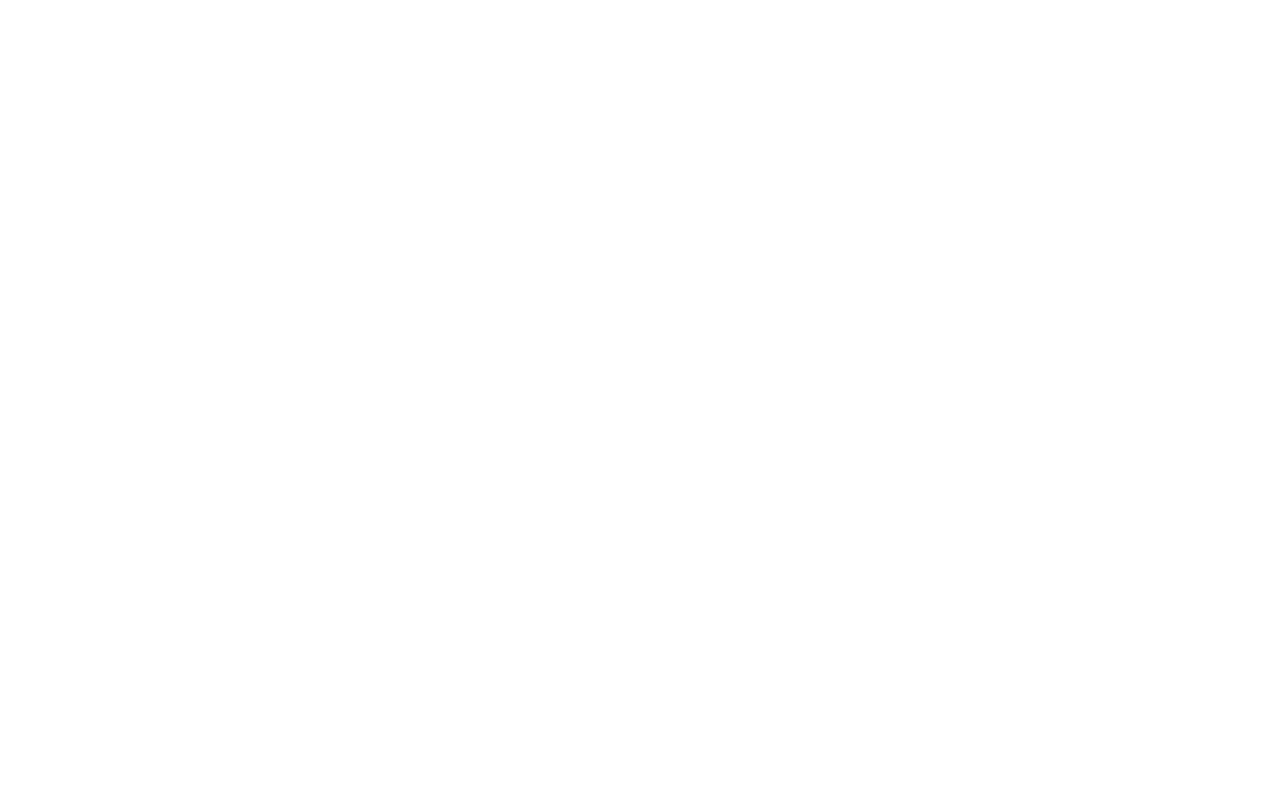
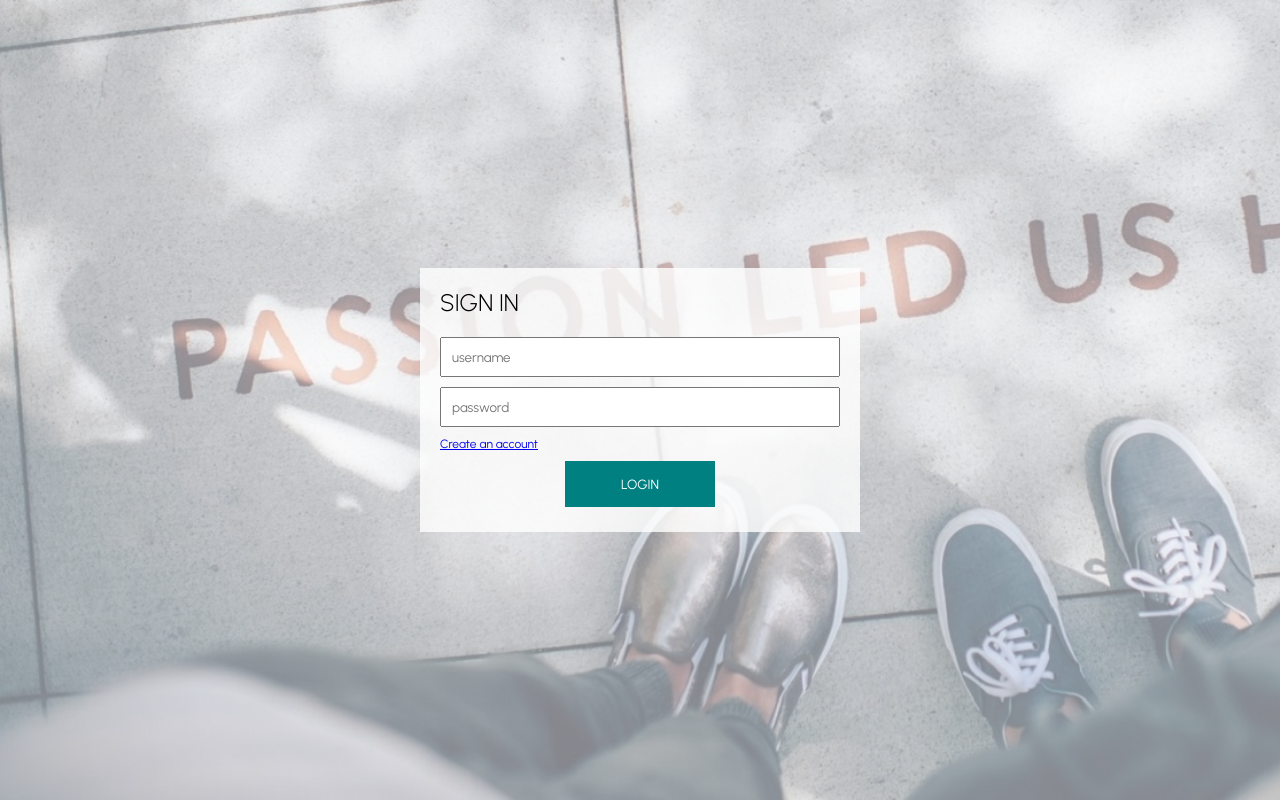
Before and after one commit to AliPooladmast/social-front, a React (Create React App) app: page /login in a window 1280 px wide. Before the commit this address had no page. Built offline with nearby package versions, Linux system fonts and the light colour scheme; no server answers.

Commit message:
add login page

```diff
--- a/src/App.tsx
+++ b/src/App.tsx
@@ -11,6 +11,7 @@
 import { useDispatch, useSelector } from "react-redux";
 import { setMessage } from "./redux/uxSlice";
 import { RootState } from "./redux/store";
+import Login from "./pages/Login/Login";
 
 const Home = lazy(() => import("./pages/Home/Home"));
 
@@ -76,6 +77,8 @@
       >
         <Routes>
           <Route path="/" element={<Home />} />
+
+          <Route path="/login" element={<Login />} />
         </Routes>
       </Suspense>
     </>
--- /dev/null
+++ b/src/pages/Login/Login.jsx
@@ -0,0 +1,77 @@
+import { useEffect, useState } from "react";
+import { useDispatch, useSelector } from "react-redux";
+import { useNavigate } from "react-router-dom";
+import { login } from "../../redux/apiCalls";
+import { setMessage } from "../../redux/uxSlice";
+import style from "./login.module.scss";
+const Joi = require("joi");
+
+const schema = Joi.object({
+  username: Joi.string().min(2).max(50).required(),
+  password: Joi.string().min(5).max(1024).required(),
+});
+
+const Login = () => {
+  const dispatch = useDispatch();
+  const navigate = useNavigate();
+  const { currentUser, isFetching } = useSelector((state) => state.user);
+  const [input, setInput] = useState({});
+
+  const handleInput = (e) => {
+    setInput((prev) => ({ ...prev, [e.target.name]: e.target.value }));
+  };
+
+  const handleClick = (e) => {
+    e.preventDefault();
+
+    const { error: joiError } = schema.validate(input);
+    if (joiError) {
+      dispatch(
+        setMessage({
+          type: "error",
+          text: joiError.details?.[0]?.message?.toString(),
+        })
+      );
+    } else {
+      login(dispatch, input);
+    }
+  };
+
+  useEffect(() => {
+    if (currentUser) {
+      navigate("/");
+    }
+  }, [currentUser]); //eslint-disable-line
+
+  return (
+    <div className={style.Container}>
+      <div className={style.Wrapper}>
+        <h1>SIGN IN</h1>
+        <form action="">
+          <div className={style.InputContainer}>
+            <input
+              type="text"
+              placeholder="username"
+              name="username"
+              onChange={handleInput}
+            />
+            <input
+              name="password"
+              type="password"
+              placeholder="password"
+              onChange={handleInput}
+            />
+            <a href="register">Create an account</a>
+          </div>
+          <div className={style.LoginButton}>
+            <button onClick={handleClick} disabled={isFetching}>
+              LOGIN
+            </button>
+          </div>
+        </form>
+      </div>
+    </div>
+  );
+};
+
+export default Login;
--- /dev/null
+++ b/src/pages/Login/login.module.scss
@@ -0,0 +1,74 @@
+.Container {
+  width: 100vw;
+  height: 100vh;
+  background: linear-gradient(
+      rgba(255, 255, 255, 0.5),
+      rgba(255, 255, 255, 0.5)
+    ),
+    url("login-background.jpg");
+  background-size: cover;
+  display: flex;
+  justify-content: center;
+  align-items: center;
+}
+
+.Wrapper {
+  width: 70%;
+  max-width: 400px;
+  background-color: rgba(255, 255, 255, 0.8);
+  padding: 20px;
+
+  h1 {
+    font-size: 24px;
+    font-weight: 300;
+    margin-bottom: 10px;
+  }
+
+  form {
+    display: flex;
+    flex-direction: column;
+  }
+
+  .InputContainer {
+    display: flex;
+    flex-direction: column;
+    margin: 10px 0;
+
+    input {
+      flex: 1;
+      min-width: 40%;
+      margin-bottom: 10px;
+      padding: 10px;
+    }
+
+    a {
+      font-size: 12px;
+    }
+  }
+}
+
+.LoginButton {
+  display: flex;
+  justify-content: center;
+
+  button {
+    width: 60%;
+    max-width: 150px;
+    padding: 15px 20px;
+    border: none;
+    background-color: teal;
+    color: white;
+    cursor: pointer;
+    margin-bottom: 5px;
+
+    @media only screen and (max-width: 380px) {
+      width: 70px;
+      padding: 10px;
+    }
+
+    &:disabled {
+      background-color: rgb(56, 192, 192);
+      cursor: not-allowed;
+    }
+  }
+}
```
Also changed, not shown: src/pages/Login/login-background.jpg (added).
